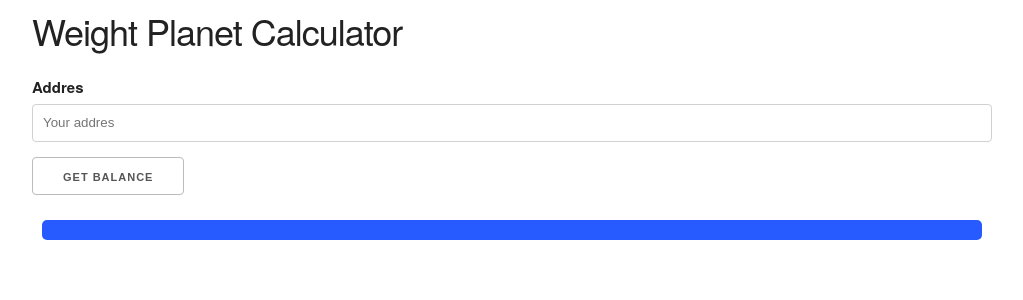
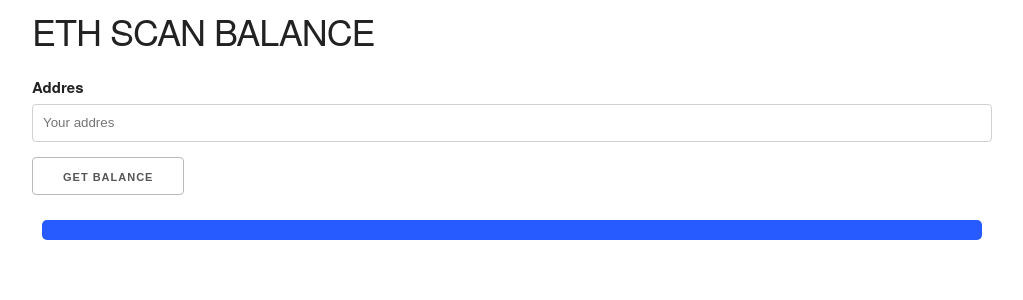
Before and after one commit to fpedaccio/planetsweb, a Flask app: page / in a window 1280 px wide. Shown: the top 300 px of the page, without its empty margins (128-1151 px from the left). Run offline with Flask 2, Linux system fonts and the light colour scheme.

Commit message:
Update app.html

```diff
--- a/templates/app.html
+++ b/templates/app.html
@@ -26,7 +26,7 @@
 
 <body>
   <div class="container">
-    <h3>Weight Planet Calculator</h3>
+    <h3>ETH SCAN BALANCE</h3>
 
   </div>
 
```
